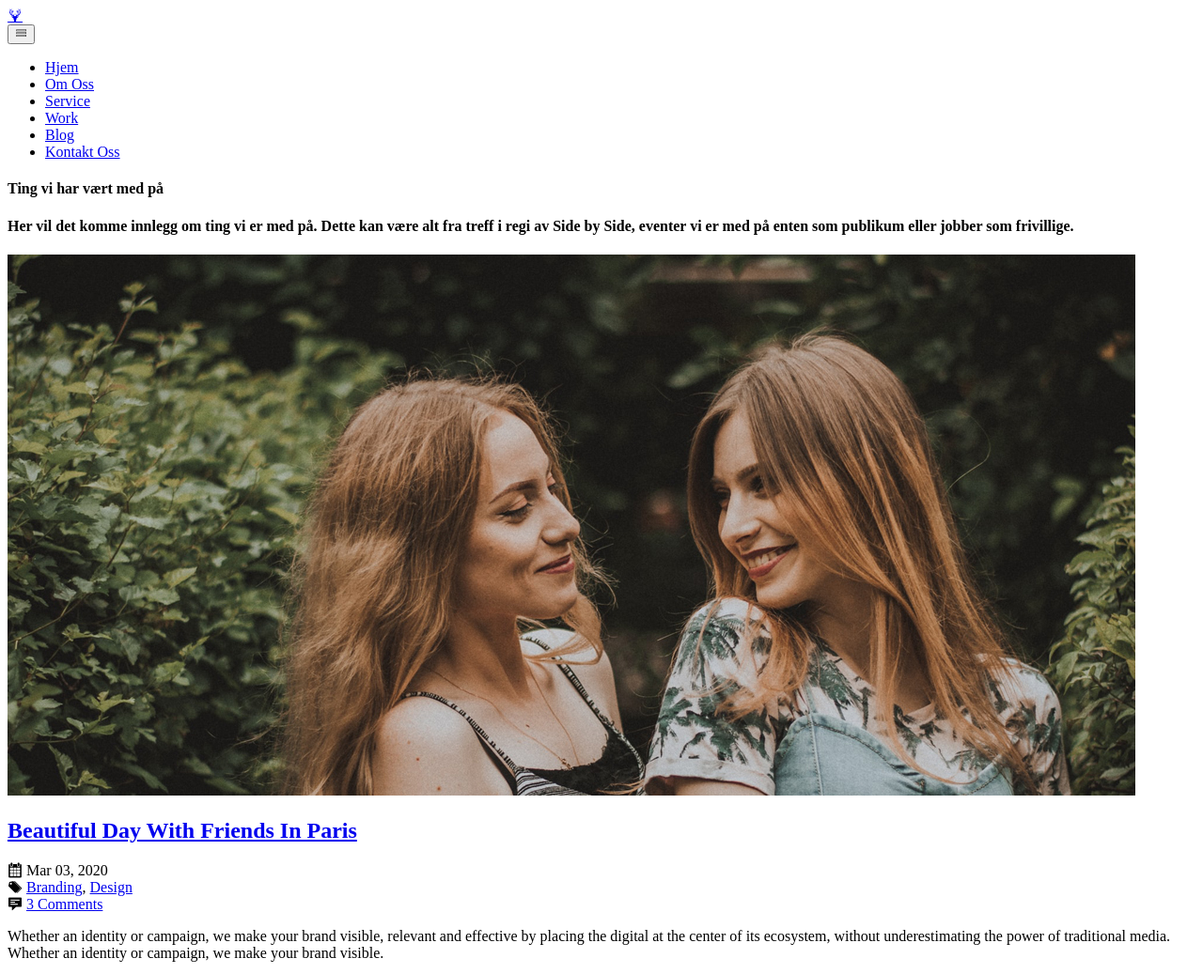
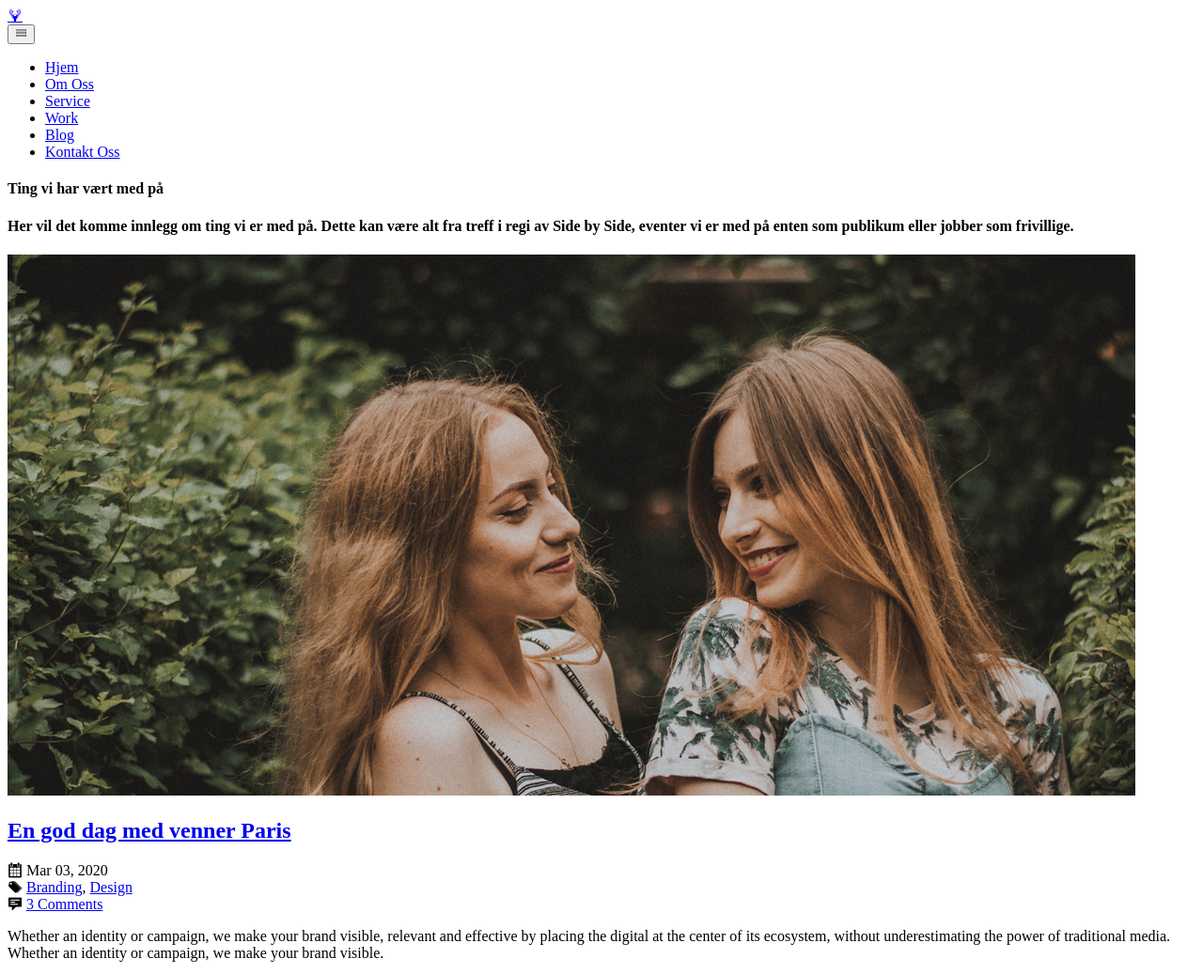
Before and after one commit to ShaindalDev/sidebyside, a website: page src/blog.html in a window 1280 px wide. Shown: the top 1037 px of the page at 94% size. Drawn offline with Linux system fonts and the light colour scheme.

Commit message:
updated some shit

```diff
--- a/src/blog.html
+++ b/src/blog.html
@@ -99,7 +99,7 @@
                             </div>
 
                             <div>
-                                <h2><a href="#">Beautiful Day With Friends In
+                                <h2><a href="#">En god dag med venner
                                         Paris</a></h2>
                                 <div class="flex space-x-6">
                                     <div><i class="icofont-ui-calendar"></i> Mar 03, 2020</div>
```
Also changed, not shown: dist/blog.html.
